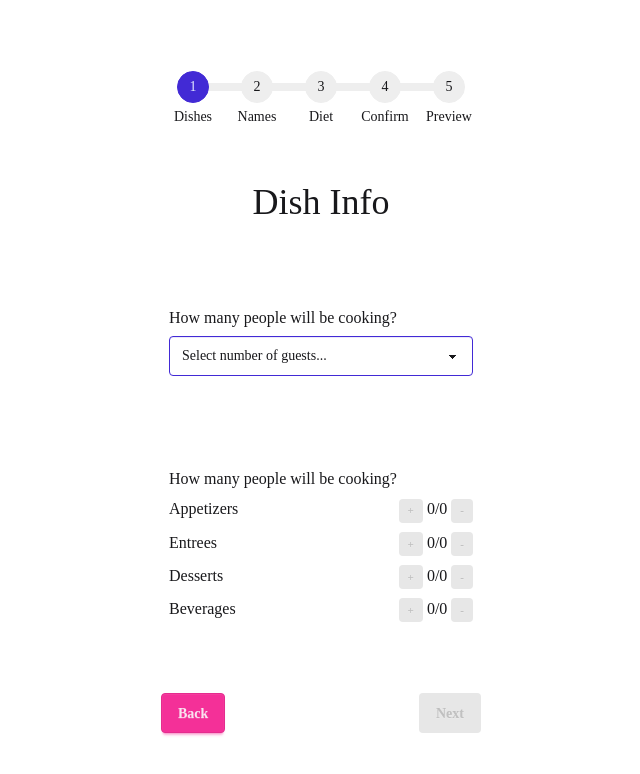
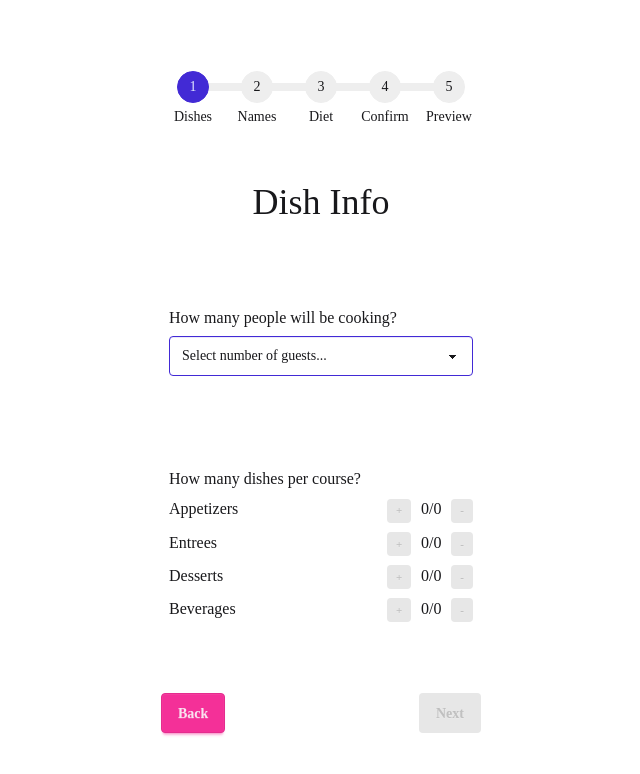
Before and after one commit to ang-riv/dinner-party-generator, a React (Vite) app: page / in a window 1280 px wide. Both pictures are taken after a click on the button "Start". Shown: the top 774 px of the page, without its empty margins (319-959 px from the left). Built offline with nearby package versions, Linux system fonts and the light colour scheme; a web font is replaced by a local one.

Commit message:
Changed pref dropdown in GuestNamePage to not include empty course categories and changed the button width in DishesPage

```diff
--- a/src/components/AssignDishes.jsx
+++ b/src/components/AssignDishes.jsx
@@ -1,16 +1,8 @@
-import React, { useContext, useEffect, useState, useRef, useMemo } from "react";
+import React, { useContext, useEffect, useState, useMemo } from "react";
 import { GuestContext } from "./contexts/GuestContext";
 const AssignDishes = () => {
-  const { courses, guests, numOfDishes, dishes } = useContext(GuestContext);
+  const { courses, guests, dishes } = useContext(GuestContext);
   const [isLoading, setIsLoading] = useState(false);
-
-  const testGuests = [
-    { name: "A", preference: "Beverages" },
-    { name: "B", preference: "Desserts" },
-    { name: "C", preference: "Any" },
-    { name: "D", preference: "Any" },
-    { name: "E", preference: "Appetizers" },
-  ];
 
   // * sorting + assigning recipes --> goal is to sort dishes and guest array to have preferences first then leftovers at the end. Then match them up using indexes.
 
@@ -26,6 +18,7 @@ const AssignDishes = () => {
     const noPrefs = guests.filter((guest) => guest.preference === "Any");
     const updatedHasPrefs = [...hasPrefs];
     const updatedDishesCopy = [...updatedDishes];
+
     // 2) map over the dishes
     for (let i = 0; i < updatedDishesCopy.length; i++) {
       const dish = updatedDishesCopy[i];
@@ -69,7 +62,12 @@ const AssignDishes = () => {
 
   useEffect(() => {
     // run only when they aren't empty
-    if (guestCopy.length && dishesCopy.length) allocateDishes();
+    if (guestCopy.length && dishesCopy.length) {
+      setIsLoading(false);
+      allocateDishes();
+    } else {
+      setIsLoading(true);
+    }
   }, [guestCopy, dishesCopy]);
 
   return (
--- a/src/components/contexts/GuestProvider.jsx
+++ b/src/components/contexts/GuestProvider.jsx
@@ -3,6 +3,8 @@ import { GuestContext } from "./GuestContext";
 function GuestProvider({ children }) {
   // courses
   const courses = ["Appetizers", "Entrees", "Desserts", "Beverages"];
+
+  // filter out the courses that the user didn't pick
 
   const [guests, setGuests] = useState([]);
   const [guestNum, setGuestNum] = useState(0);
@@ -13,6 +15,8 @@ function GuestProvider({ children }) {
       return acc;
     }, {})
   );
+
+  const [filteredCourses, setFilteredCourses] = useState([]);
   const [dishes, setDishes] = useState([]);
   return (
     <GuestContext
@@ -26,6 +30,8 @@ function GuestProvider({ children }) {
         setGuests,
         dishes,
         setDishes,
+        setFilteredCourses,
+        filteredCourses,
       }}
     >
       {children}
--- a/src/pages/DishesPage.jsx
+++ b/src/pages/DishesPage.jsx
@@ -1,4 +1,4 @@
-import React, { useContext, useState } from "react";
+import React, { useContext, useEffect } from "react";
 import { GuestContext } from "../components/contexts/GuestContext";
 const DishesPage = () => {
   const { courses, guestNum, setGuestNum, numOfDishes, setNumOfDishes } =
@@ -59,7 +59,7 @@ const DishesPage = () => {
       </div>
       {/* number of dishes per course */}
       <div className=" h-4/8 flex flex-col justify-center">
-        <p className="mb-1.5">How many people will be cooking?</p>
+        <p className="mb-1.5">How many dishes per course?</p>
         <div className="w-full">
           {dishCounters.map((course) => (
             <div className="flex justify-between mb-2" key={course.title}>
@@ -72,7 +72,7 @@ const DishesPage = () => {
                 >
                   +
                 </button>
-                <p className="mx-1">
+                <p className="w-10 flex justify-center">
                   {numOfDishes[course.title]}/{guestNum}
                 </p>
                 <button
--- a/src/pages/GuestNamePage.jsx
+++ b/src/pages/GuestNamePage.jsx
@@ -1,11 +1,22 @@
-import React, { useRef, useContext, useState } from "react";
+import React, { useRef, useContext, useState, useEffect } from "react";
 import { GuestContext } from "../components/contexts/GuestContext";
 
 const GuestNamePage = () => {
-  const { courses, guests, setGuests, guestNum } = useContext(GuestContext);
+  const {
+    courses,
+    guests,
+    setGuests,
+    guestNum,
+    numOfDishes,
+    setFilteredCourses,
+  } = useContext(GuestContext);
   const [guestName, setGuestName] = useState("");
   const nameRef = useRef(null);
 
+  const filtered = courses.filter((course) => numOfDishes[course] != 0);
+  useEffect(() => {
+    if (numOfDishes.length) setFilteredCourses(filtered);
+  }, []);
   //* add new guest
   const handleNewGuest = () => {
     setGuests([{ name: guestName, preference: "Any", recipe: "" }, ...guests]);
@@ -90,7 +101,7 @@ const GuestNamePage = () => {
                 <option key="Any" value="Any">
                   Any
                 </option>
-                {courses.map((course) => (
+                {filtered.map((course) => (
                   <option key={course} value={course}>
                     {course}
                   </option>
--- a/src/pages/PreviewPage.jsx
+++ b/src/pages/PreviewPage.jsx
@@ -5,14 +5,14 @@ import { RestrictionsContext } from "../components/contexts/RestrictionsContext"
 import AssignDishes from "../components/AssignDishes";
 
 const PreviewPage = () => {
-  const { courses, numOfDishes, dishes, setDishes } = useContext(GuestContext);
+  const { courses, numOfDishes, dishes, setDishes, filteredCourses } =
+    useContext(GuestContext);
   const { dietRestrictions, foodRestrictions } =
     useContext(RestrictionsContext);
 
   const apiKey = import.meta.env.VITE_APP_SPOONACULAR_KEY;
 
   // filter out unused categories
-  const filteredCourses = courses.filter((course) => numOfDishes[course] != 0);
   const [isLoading, setIsLoading] = useState(false);
 
   /*
```
